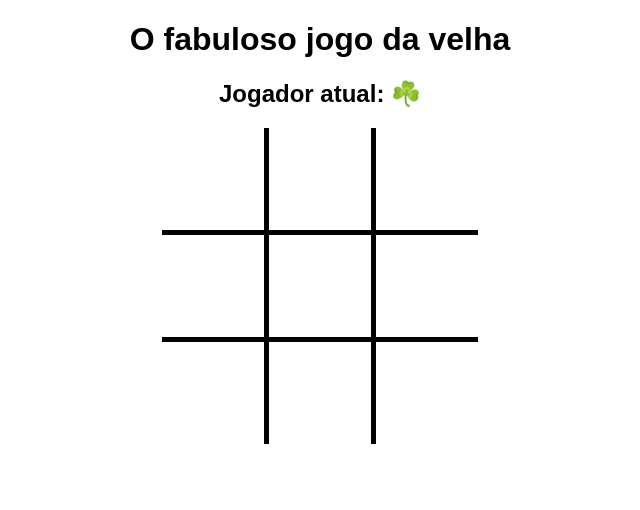
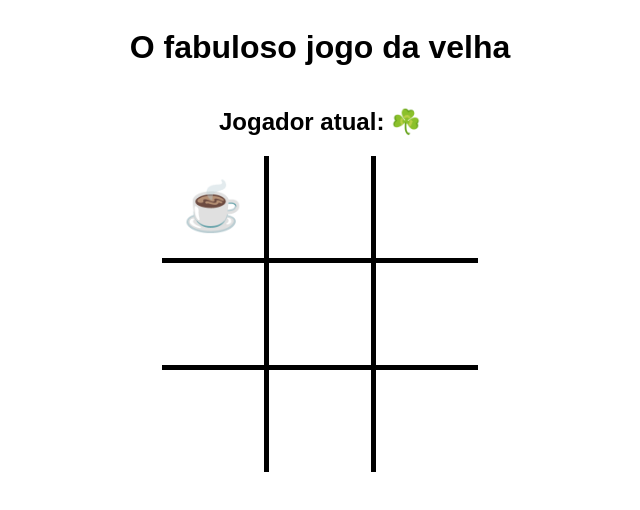
Before and after one commit to oldsgame/tic-tac-toe, a plain HTML site: page index.html in a window 1280 px wide. Both pictures are taken after a click on the element 534 px from the left and 180 px from the top of the page. Shown: the whole page, without its empty margins (320-960 px from the left). Drawn offline with Linux system fonts and the light colour scheme.

Commit message:
Resolve problemas depois do rebase com o master

```diff
--- a/app.js
+++ b/app.js
@@ -41,19 +41,19 @@ ref[position] = '1';
 
     currentPlayer.innerHTML = 'Jogador atual: '  + (player1 ? '☕' : '☘️');
 
-    function handleClick(celula) {
-        if (stop || !!celula.innerHTML) {
+    function handleClick() {
+        if (stop || !!this.innerHTML) {
             return;
         }
 
-        const position = parseInt(celula.id);
+        const position = parseInt(this.id);
 
         let currentPositions = player1 ? positions1 : positions2;
         currentPositions[position] = '1';
 
-        celula.innerHTML = player1 ? '☕' : '☘️';
+        this.innerHTML = player1 ? '☕' : '☘️';
 
-        checkResult(positions1, positions2, celula.innerHTML);
+        checkResult(positions1, positions2, this.innerHTML);
 
         player1 = !player1;
 
--- a/style.css
+++ b/style.css
@@ -1,10 +1,12 @@
 body {
+  display: flex;
+  flex-direction: column;
+  align-items: center;
+  justify-content: center;
   font-family: Arial, Helvetica, sans-serif;
-  text-align: center;
 }
 
 table {
-  margin: 0 auto;
   border-collapse: collapse;
 }
 
```
